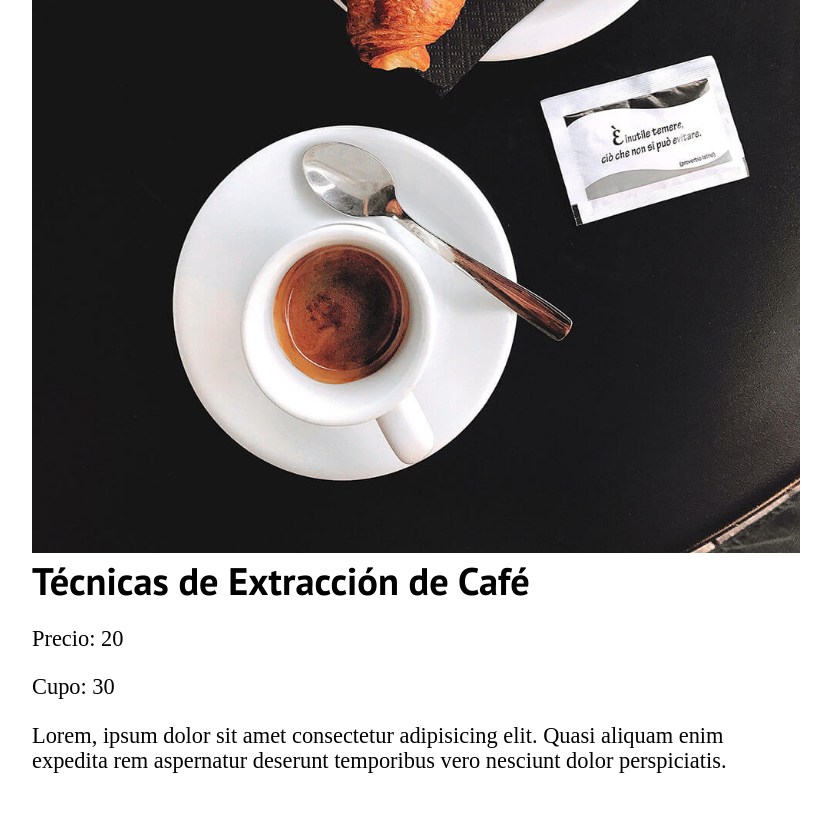
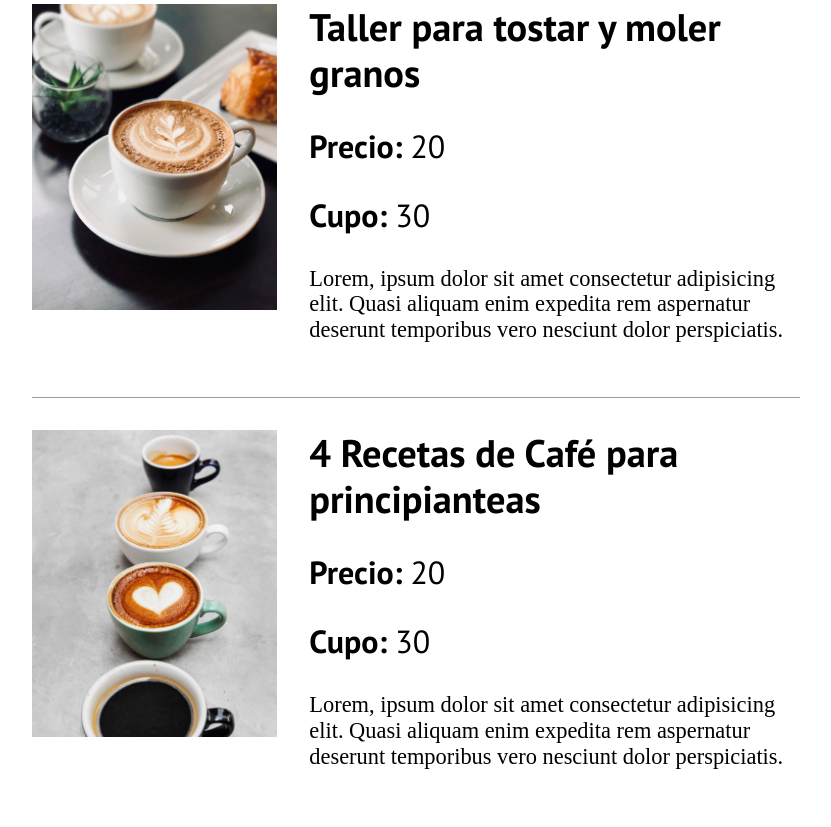
Before and after one commit to juliannevadoramos/blogdecafe_inicio, a plain HTML site: page cursos.html in a window 1280 px wide. Shown: the part 1158-1985 px from the top of the page, without its empty margins (224-1055 px from the left). Drawn offline with Linux system fonts and the light colour scheme; a web font is replaced by a local one.

Commit message:
cambio en cursos

```diff
--- a/css/styles.css
+++ b/css/styles.css
@@ -263,11 +263,34 @@ img{
 /*CURSOS*/
 
 .curso{
-    padding: 3rem 0;
+    padding: 2rem 0;
     border-bottom: 1px solid #9d9a9a;
 }
+
+@media (min-width: 768px){
+    .curso{
+        display: grid;
+        grid-template-columns: 1fr 2fr;
+        column-gap: 2rem;
+    }
+    }
+
 
 .curso:last-of-type{
     border: none;
 
 }
+
+/*Esto se debería poner junto a widget_curso a través de comas para evitar duplicidad de código, pero lo pongo así para tener la seccion de cursos junta*/
+.curso__label{
+    font-family: var(--fuenteHeading);
+    font-weight: bold;
+}
+
+.curso__info{
+    font-weight: normal;
+}
+
+.curso__label,.curso__info{
+    font-size: 2rem;
+}
--- a/cursos.html
+++ b/cursos.html
@@ -63,7 +63,7 @@
 
         <div class="curso">
           <div class="curso__imagen">
-              <img src="img/curso1.jpg" alt="imagen del curso">
+              <img src="img/curso2.jpg" alt="imagen del curso">
           </div>
 
           <div class="curso__informacion">
@@ -83,7 +83,7 @@
 
         <div class="curso">
           <div class="curso__imagen">
-              <img src="img/curso1.jpg" alt="imagen del curso">
+              <img src="img/curso3.jpg" alt="imagen del curso">
           </div>
 
           <div class="curso__informacion">
```
Also changed, not shown: 1 other file.
